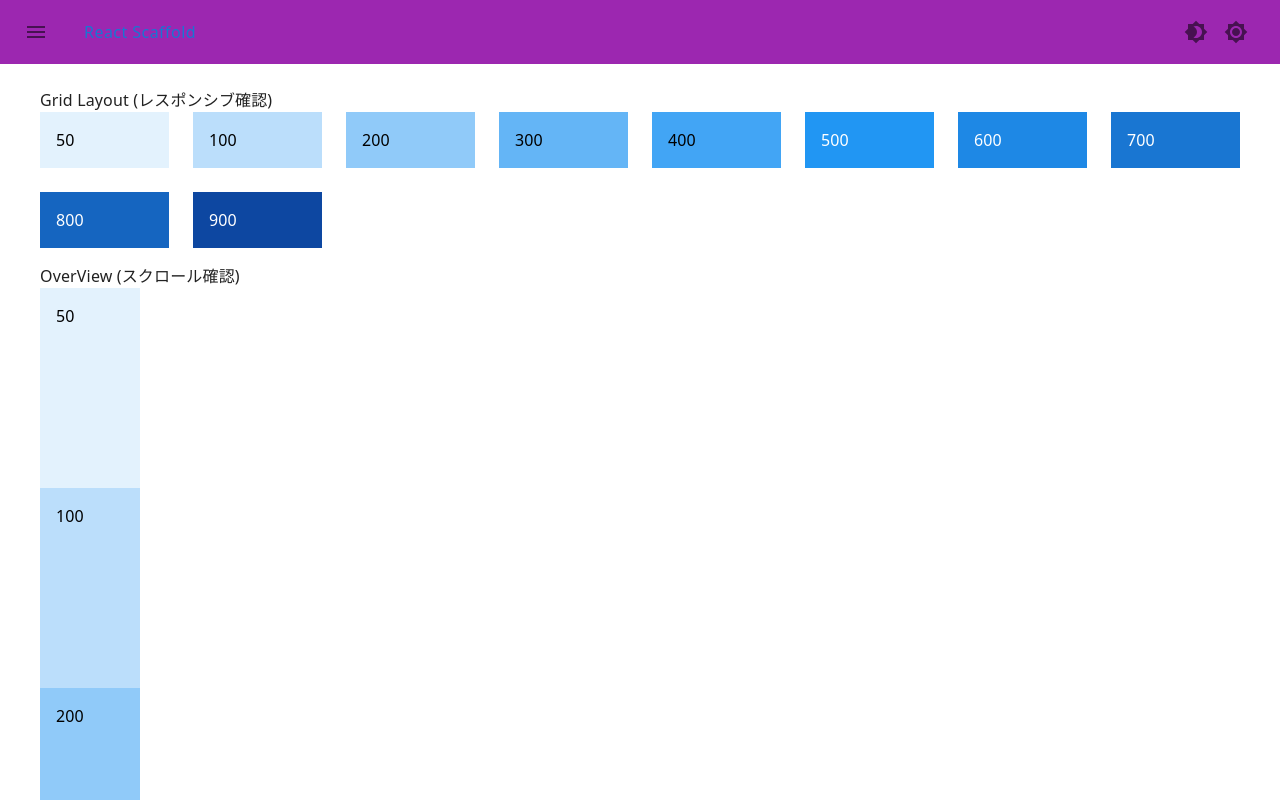
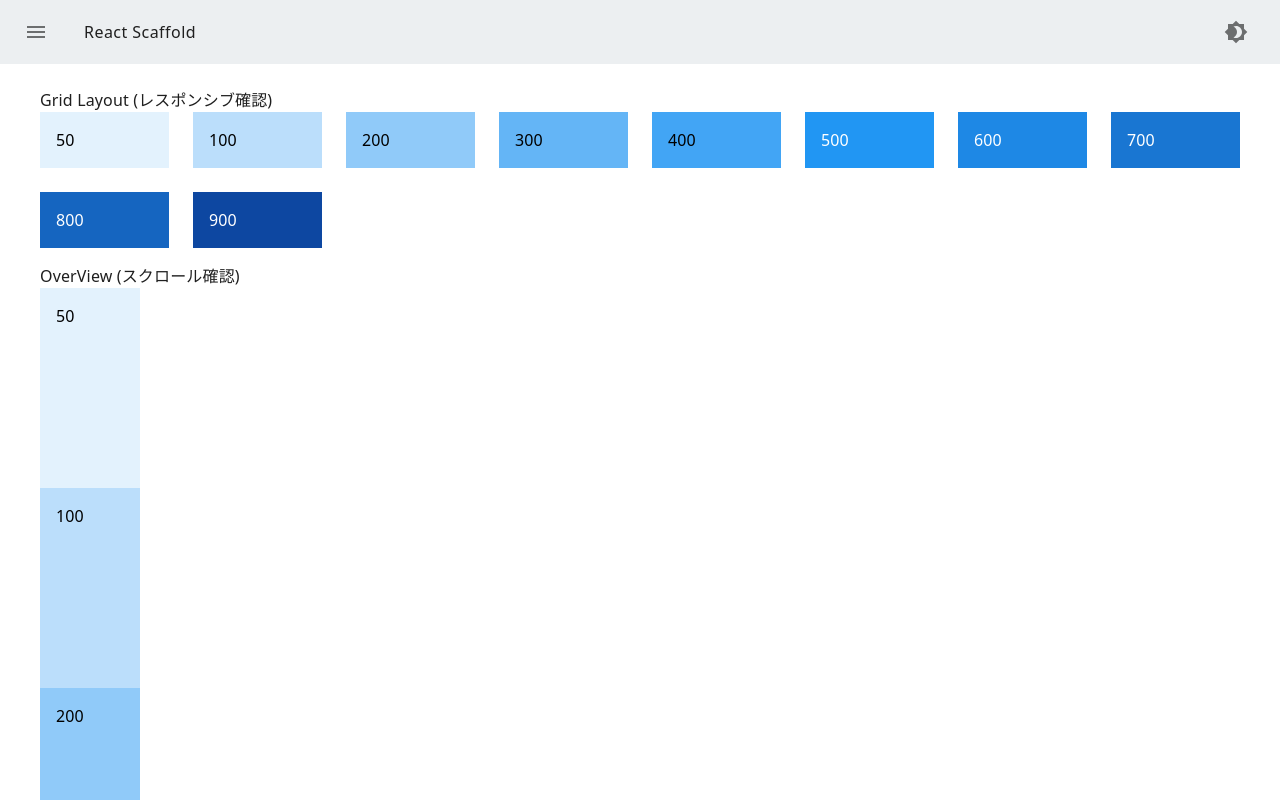
Before and after one commit to kosukekashiwa/react-scaffold, a React app: page /ui in a window 1280 px wide. Built offline with nearby package versions, Linux system fonts and the light colour scheme; the HTML template or start-up script is replaced by a standard one.

Commit message:
label color

```diff
--- a/package.json
+++ b/package.json
@@ -17,8 +17,8 @@
     "@mui/icons-material": "^5.5.1",
     "@mui/material": "^5.5.1",
     "@reduxjs/toolkit": "^1.8.0",
-    "@types/react": "^17.0.40",
-    "@types/react-dom": "^17.0.13",
+    "@types/react": "^17.0.43",
+    "@types/react-dom": "^17.0.14",
     "@types/react-redux": "^7.1.23",
     "react": "^17.0.2",
     "react-dom": "^17.0.2",
--- /dev/null
+++ b/src/utils/index.ts
@@ -0,0 +1,9 @@
+import { PaletteMode } from '@mui/material';
+
+export const isDarkMode = (mode: PaletteMode): boolean => {
+  return mode === 'dark';
+};
+
+export const getLabelColor = (mode: PaletteMode): string => {
+  return isDarkMode(mode) ? '#ffffff' : '#1f1f1f';
+};
--- a/src/views/ecosystems/AppHeader.tsx
+++ b/src/views/ecosystems/AppHeader.tsx
@@ -1,10 +1,13 @@
-import React from 'react';
-import { AppBar, Box, Button, IconButton, Toolbar, Typography } from '@mui/material';
+import React, { useCallback } from 'react';
+import { AppBar, Box, Button, IconButton, Toolbar } from '@mui/material';
 import MenuIcon from '@mui/icons-material/Menu';
 import MenuOpenIcon from '@mui/icons-material/MenuOpen';
-import { blueGrey } from '@mui/material/colors';
+import { blueGrey, grey } from '@mui/material/colors';
 import Brightness4Icon from '@mui/icons-material/Brightness4';
 import Brightness7Icon from '@mui/icons-material/Brightness7';
+import { useAppDispatch, useAppSelector } from '../hooks';
+import { darkModeOff, darkModeOn, getPaletteMode } from '../../state/ducks/ui/slices';
+import { getLabelColor, isDarkMode } from '../../utils';
 
 export const APP_HEADER_HEIGHT = 64;
 
@@ -13,25 +16,34 @@ export type AppHeaderProps = {
   onMenuIconClick: () => void;
   onMenuOpenIconClick: () => void;
   onAppTitleClick: () => void;
-  onDarkModeOnIconClick: () => void;
-  onDarkModeOffIconClick: () => void;
 };
 const AppHeader: React.VFC<AppHeaderProps> = ({
   open,
   onMenuIconClick,
   onMenuOpenIconClick,
   onAppTitleClick,
-  onDarkModeOnIconClick,
-  onDarkModeOffIconClick,
 }) => {
+  const dispatch = useAppDispatch();
+
+  const handleDarkModeOnIconClick = useCallback((): void => {
+    dispatch(darkModeOn());
+  }, []);
+  const handleDarkModeOffIconClick = useCallback((): void => {
+    dispatch(darkModeOff());
+  }, []);
+
+  const paletteMode = useAppSelector(getPaletteMode);
+
+  const darkMode = isDarkMode(paletteMode);
+  const labelColor = getLabelColor(paletteMode);
+
   return (
     <AppBar
       sx={{
         height: `${APP_HEADER_HEIGHT}px`,
-        // backgroundColor: blueGrey[50],
+        backgroundColor: darkMode ? grey[900] : blueGrey[50],
         boxShadow: 'none',
       }}
-      color="secondary"
       position="static"
     >
       <Toolbar
@@ -41,31 +53,18 @@ const AppHeader: React.VFC<AppHeaderProps> = ({
         }}
       >
         {open ? (
-          <IconButton
-            onClick={onMenuOpenIconClick}
-            size="large"
-            edge="start"
-            // sx={{ color: '#1f1f1f' }}
-            aria-label="menu"
-          >
+          <IconButton onClick={onMenuOpenIconClick} size="large" edge="start" aria-label="menu">
             <MenuOpenIcon />
           </IconButton>
         ) : (
-          <IconButton
-            onClick={onMenuIconClick}
-            size="large"
-            edge="start"
-            // sx={{ color: '#1f1f1f' }}
-            aria-label="menu"
-          >
+          <IconButton onClick={onMenuIconClick} size="large" edge="start" aria-label="menu">
             <MenuIcon />
           </IconButton>
         )}
         <Button
-          // variant="text"
-          // color="secondary"
+          variant="text"
           sx={{
-            // color: '#1f1f1f',
+            color: labelColor,
             fontSize: '1rem',
             ml: 2,
           }}
@@ -75,12 +74,15 @@ const AppHeader: React.VFC<AppHeaderProps> = ({
         </Button>
         <Box sx={{ flexGrow: 1 }} />
         <Box>
-          <IconButton onClick={onDarkModeOnIconClick}>
-            <Brightness4Icon />
-          </IconButton>
-          <IconButton onClick={onDarkModeOffIconClick}>
-            <Brightness7Icon />
-          </IconButton>
+          {darkMode ? (
+            <IconButton onClick={handleDarkModeOffIconClick}>
+              <Brightness7Icon />
+            </IconButton>
+          ) : (
+            <IconButton onClick={handleDarkModeOnIconClick}>
+              <Brightness4Icon />
+            </IconButton>
+          )}
         </Box>
       </Toolbar>
     </AppBar>
--- a/src/views/natures/AppRouter.tsx
+++ b/src/views/natures/AppRouter.tsx
@@ -14,8 +14,6 @@ import AppHeader, { APP_HEADER_HEIGHT } from '../ecosystems/AppHeader';
 import NavigationDrawer from '../organisms/NavigationDrawer';
 import ModalNavigationDrawer from '../organisms/ModalNavigationDrawer';
 import OverView from './OverView';
-import { useAppDispatch } from '../hooks';
-import { darkModeOff, darkModeOn } from '../../state/ducks/ui/slices';
 
 const AppRouter: React.VFC = () => {
   return (
@@ -54,14 +52,6 @@ const AppLayout: React.VFC = () => {
   useEffect(() => {
     setNaviOpen(!isLaptop);
   }, [isLaptop]);
-
-  const dispatch = useAppDispatch();
-  const handleDarkModeOnIconClick = useCallback((): void => {
-    dispatch(darkModeOn());
-  }, []);
-  const handleDarkModeOffIconClick = useCallback((): void => {
-    dispatch(darkModeOff());
-  }, []);
 
   const handleMenuIconClick = useCallback((): void => {
     setNaviOpen(true);
@@ -122,8 +112,6 @@ const AppLayout: React.VFC = () => {
         onMenuIconClick={handleMenuIconClick}
         onMenuOpenIconClick={handleMenuOpenIconClick}
         onAppTitleClick={handleAppTitleClick}
-        onDarkModeOnIconClick={handleDarkModeOnIconClick}
-        onDarkModeOffIconClick={handleDarkModeOffIconClick}
       />
       <Box
         display="flex"
--- a/src/views/organisms/ModalNavigationDrawer.tsx
+++ b/src/views/organisms/ModalNavigationDrawer.tsx
@@ -2,7 +2,7 @@ import React from 'react';
 import { Drawer } from '@mui/material';
 import theme from '../theme';
 
-const MODAL_NAVIGATION_MARGIN_SPACING = 1;
+const MODAL_NAVIGATION_MARGIN = 1;
 
 export type ModalNavigationDrawerProps = {
   open: boolean;
@@ -26,12 +26,10 @@ const ModalNavigationDrawer: React.VFC<ModalNavigationDrawerProps> = ({
       PaperProps={{
         sx: {
           height: 'auto',
-          maxHeight: `calc(100% - ${top}px - ${theme().spacing(
-            MODAL_NAVIGATION_MARGIN_SPACING * 2,
-          )})`,
+          maxHeight: `calc(100% - ${top}px - ${theme().spacing(MODAL_NAVIGATION_MARGIN * 2)})`,
           width: `${width}px`,
           top: top,
-          m: MODAL_NAVIGATION_MARGIN_SPACING,
+          m: MODAL_NAVIGATION_MARGIN,
           borderRadius: 2,
         },
       }}
--- a/src/views/theme.ts
+++ b/src/views/theme.ts
@@ -1,17 +1,20 @@
 import { createTheme } from '@mui/material/styles';
 import { blue, blueGrey } from '@mui/material/colors';
 import { PaletteMode } from '@mui/material';
+import { getLabelColor } from '../utils';
 
 export const FLEXIBLE_MAX_WIDTH = 1280;
 
 const fontFamily = ['Noto Sans', 'Noto Sans JP', 'sans-serif'].join(',');
 
-const theme = (mode?: PaletteMode) => {
+const theme = (paletteMode?: PaletteMode) => {
+  const labelColor = getLabelColor(paletteMode);
+
   return createTheme({
     palette: {
-      // primary: blue,
-      // secondary: blueGrey,
-      mode: mode ?? 'light',
+      primary: blue,
+      secondary: blueGrey,
+      mode: paletteMode ?? 'light',
     },
     breakpoints: {
       values: {
@@ -26,7 +29,7 @@ const theme = (mode?: PaletteMode) => {
       MuiCssBaseline: {
         styleOverrides: {
           body: {
-            // color: '#1f1f1f',
+            color: labelColor,
             fontFamily: fontFamily,
             boxSizing: 'border-box',
           },
@@ -35,7 +38,7 @@ const theme = (mode?: PaletteMode) => {
       MuiTypography: {
         styleOverrides: {
           root: {
-            // color: '#1f1f1f',
+            color: labelColor,
             fontFamily: fontFamily,
           },
         },
```
Also changed, not shown: 1 other file (tests, documents, lock files or other folders).
